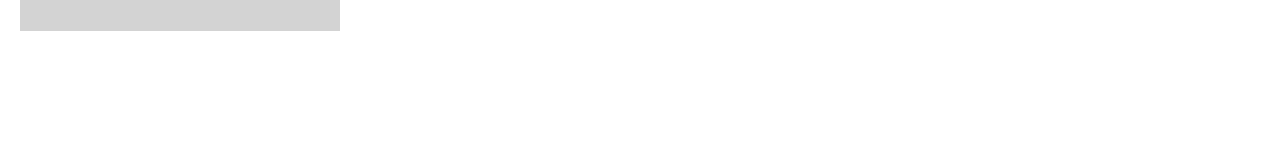
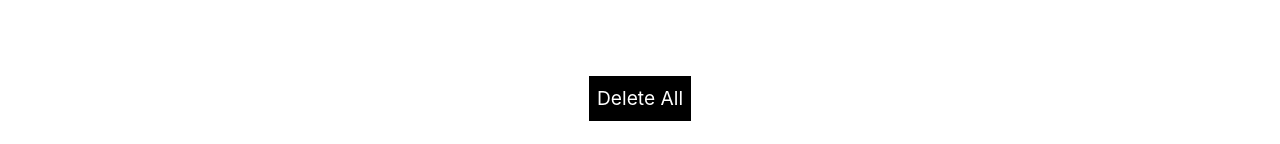
Before and after one commit to 0804EshitaSharma/inventory-2.0, a React (Create React App) app: page / in a window 1280 px wide. Shown: the part 848-992 px from the top of the page. Before the commit the page ends 949 px from the top, so only its background shows below. Built offline with nearby package versions, Linux system fonts and the light colour scheme; the HTML template or start-up script is replaced by a standard one.

Commit message:
code-clean

```diff
--- a/src/components/Home.css
+++ b/src/components/Home.css
@@ -9,3 +9,8 @@
         overflow-y: auto;
         overscroll-behavior-inline: contain;
 }
+.button_container{
+        display: flex;
+        justify-content: center;
+        margin-bottom: 0.4rem;
+}
--- a/src/components/Home.js
+++ b/src/components/Home.js
@@ -1,4 +1,4 @@
-import React, { useEffect } from "react";
+import React, { useEffect, useState } from "react";
 import Item from "./Item.js";
 import { useSelector, useDispatch } from "react-redux";
 import { viewItems } from "../actions/itemAction.js";
@@ -12,6 +12,7 @@ function Home() {
   const filteredproducts = useSelector((state) => state.items.filteredItems);
   const addedproducts = useSelector((state) => state.items.addedItems);
   const dispatch = useDispatch();
+    const [isVisible, setIsVisible] = useState(true);
 
   const fetchData = () => {
     const data =
@@ -23,6 +24,7 @@ function Home() {
 
   const deleteAllItems = () => {
     dispatch(deleteItems());
+    setIsVisible(!isVisible);
   };
 
   useEffect(() => {
@@ -50,9 +52,11 @@ function Home() {
   return (
     <div className="home-container">
       <Navbar />
-      <Button label="Delete All" event={deleteAllItems} />
       <div className="products_container">
         {filteredproducts.length > 0 ? filteredListItems : listItems}
+      </div>
+      <div className="button_container">
+       {isVisible &&  <Button label="Delete All" event={deleteAllItems} />}
       </div>
     </div>
   );
--- a/src/reducers/itemReducer.js
+++ b/src/reducers/itemReducer.js
@@ -37,8 +37,6 @@ const itemReducer = (state = initialState, action) => {
         }
         return item;
       });
-
-      console.error(itemToUpdate);
 
       return {
         ...state,
```
